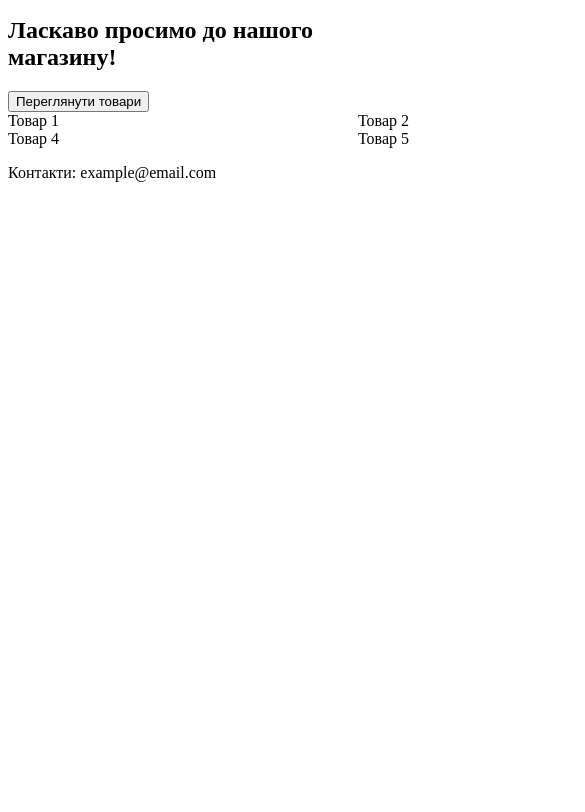
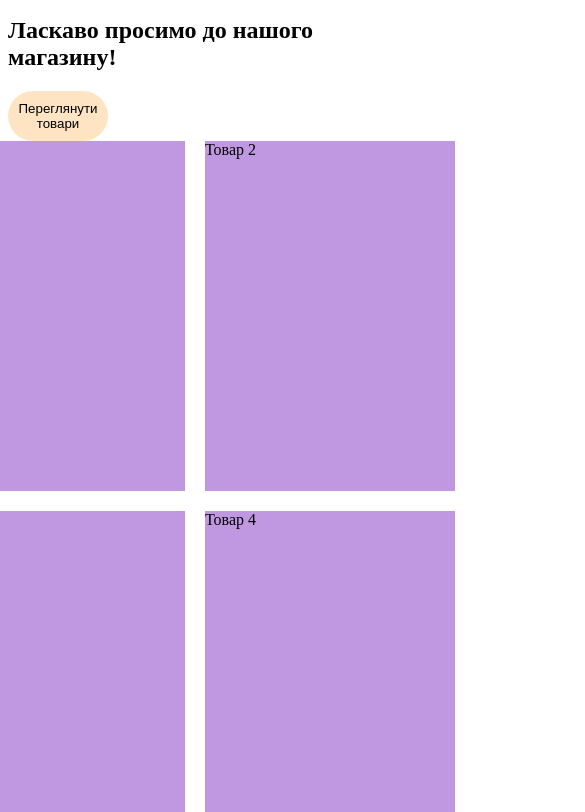
Before and after one commit to KusnerovaOrina/Homework, a plain HTML site: page task19.11.html in a window 390 px wide. Shown: the part 97-909 px from the top of the page, 585 px wide, since content can reach past the window. Before the commit the page ends 844 px from the top, so only its background shows below. Drawn offline with Linux system fonts and the light colour scheme.

Commit message:
Homework28.11

```diff
--- a/task19.11.css
+++ b/task19.11.css
@@ -1,8 +1,41 @@
 header {
-    display: flex;
-    align-items: center;
+  display: flex;
+  align-items: center;
+  justify-content: space-around;
 }
 .products {
-    display: grid;
-    grid-template-columns: repeat(3, 350px);
+  display: grid;
+  grid-gap: 20px;
+  justify-content: center;
+  grid-template-columns: repeat(3, 250px);
 }
+.product {
+  height: 350px;
+  background-color: rgb(192, 152, 226);
+}
+footer {
+  margin-top: 10px;
+  display: flex;
+  background-color: rgb(159, 207, 244);
+  color: rgb(0, 0, 0);
+}
+main button {
+  background-color: bisque;
+  border: none;
+  border-radius: 25px;
+  width: 100px;
+  height: 50px;
+
+}
+
+@media screen and (max-width: 426px) {
+  .products {
+      grid-template-columns: repeat(1, 250px);
+  }
+}
+
+@media screen and (max-width: 767px) {
+  .products {
+      grid-template-columns: repeat(2, 250px);
+  }
+}
```
Also changed, not shown: 28.11.html (added, +12 -0 lines), 28.11.js (added, +23 -0 lines), free-icon-menu-4254068.png (added).
